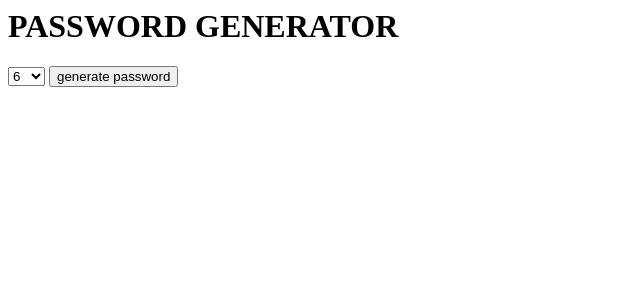
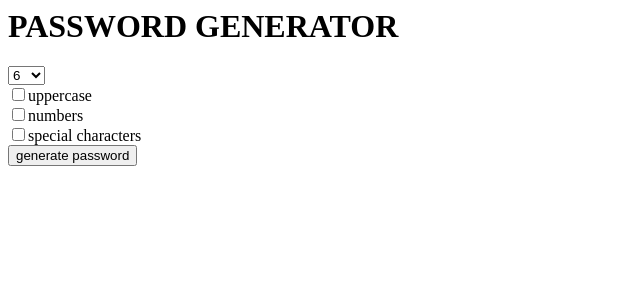
Before and after one commit to poojaseenu1999/django_pass_generator, a Django app: page / in a window 1280 px wide. Shown: the top 300 px of the page, without its empty margins (0-640 px from the left). Run offline with Django 3.2, Linux system fonts and the light colour scheme.

Commit message:
adding random passwords

```diff
--- a/generator/templates/generator/home.html
+++ b/generator/templates/generator/home.html
@@ -12,6 +12,12 @@
   <option value="14">14</option>
 
 </select>
-
+<br>
+<input type="checkbox" name="uppercase">uppercase
+<br>
+<input type="checkbox" name="numbers">numbers
+<br>
+<input type="checkbox" name="special">special characters
+<br>
 <input type="submit" value="generate password">
 </form>
--- a/generator/templates/generator/password.html
+++ b/generator/templates/generator/password.html
@@ -1 +1,2 @@
-PASSWORD
+<h1>your password is:</h1>
+<h2>{{  password  }}</h2>
--- a/generator/views.py
+++ b/generator/views.py
@@ -1,8 +1,18 @@
 from django.shortcuts import render
 from django.http import HttpResponse
+import random
 
 # Create your views here.
 def home(request):
     return render(request,'generator/home.html')
 def password(request):
-    return render(request,'generator/password.html')
+
+   characters = list('abcdefghijklmnopqrstuvwxyz')
+   length = 10
+   thepassword = ''
+
+   for x in range(length):
+
+      thepassword += random.choice(characters)
+
+   return render(request,'generator/password.html', {'password':thepassword})
```
